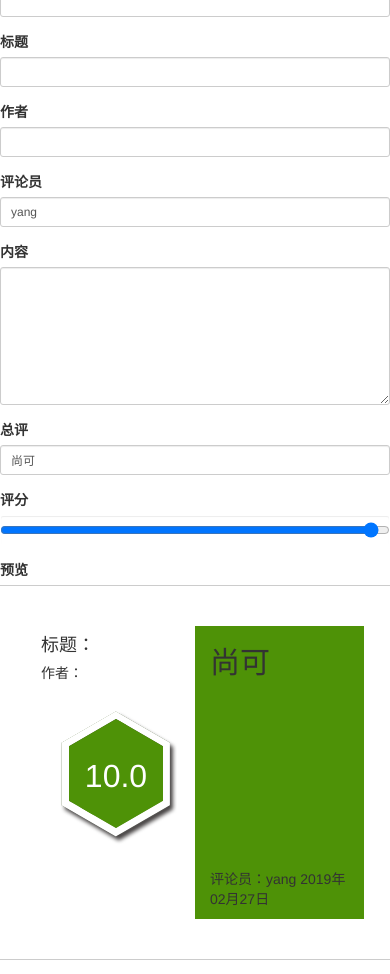
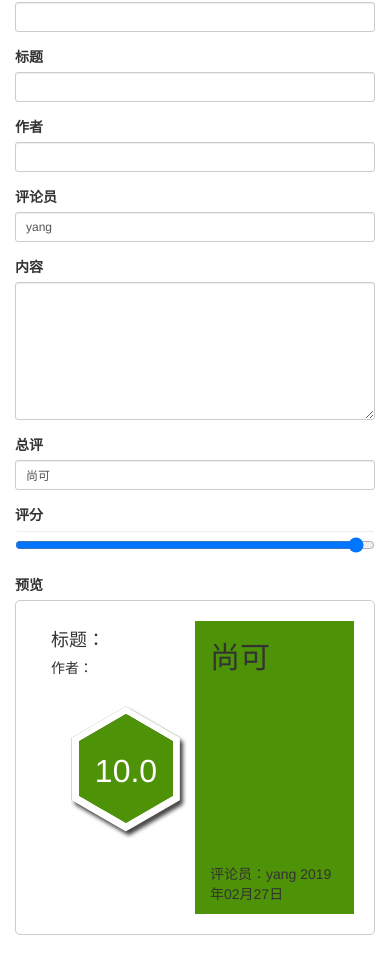
Before and after one commit to yatace/yatace.github.io, a plain HTML site: page agn/index.html in a window 390 px wide. Shown: the part 78-1052 px from the top of the page. Drawn offline with nearby package versions, Linux system fonts and the light colour scheme.

Commit message:
mobile style

```diff
--- a/agn/index.html
+++ b/agn/index.html
@@ -15,6 +15,9 @@
     <script crossorigin="anonymous" integrity="sha384-fYxN7HsDOBRo1wT/NSZ0LkoNlcXvpDpFy6WzB42LxuKAX7sBwgo7vuins+E1HCaw" src="https://lib.baomitu.com/moment.js/2.24.0/moment.min.js"></script>
     <script crossorigin="anonymous" integrity="sha384-U/+EF1mNzvy5eahP9DeB32duTkAmXrePwnRWtuSh1C/bHHhyR1KZCr/aGZBkctpY" src="https://lib.baomitu.com/axios/0.18.0/axios.min.js"></script>
     <style>
+    .container{
+        padding: 15px;
+    }
     .score {
         position: relative;
         width: 150px;
@@ -27,7 +30,7 @@
         text-align: center;
     }
     .preview{
-        padding: 40px;
+        padding: 20px;
         border: 1px solid #ccc;
         border-radius: 5px;
         position: relative;
@@ -38,7 +41,7 @@
             min-height: 170px;
         }
         .acid{
-         margin-top: 40px;
+         margin-top: 30px;
      }
      [v-cloak]{
         display: none;
@@ -48,7 +51,6 @@
 <body>
     <div class="container" id="app" v-cloak>
         <div class="h4">AGN 生成器</div>
-        <div class="row">
             <div class="form-group">
                 <label for="article">文章网址/Ac号</label>
                 <input type="text" id="article" class="form-control input-sm" @blur="getArticle" v-model="article" >
@@ -79,7 +81,7 @@
             </div>
             <div class="form-group">
                 <label for="content">预览</label>
-                <div class="preview row" >
+                <div class="preview" >
                   <div class="col-md-6 col-xs-6 col-sm-6">
                       <p class="text-overflow h4">标题：{{title}}</p>
                       <p class="text-overflow h5">作者：{{author}}</p>
@@ -93,9 +95,9 @@
                      <p class="text-overflow" v-html="content.replace(/\n/g,'<br>')"></p>
                      <p>评论员：{{comment}}  {{moment().format('YYYY年MM月DD日')}}</p>
                  </div>
+                 <div class="clearfix"></div>
              </div>
          </div>
-     </div>
  </div>
  <script>
     var app = new Vue({
```
